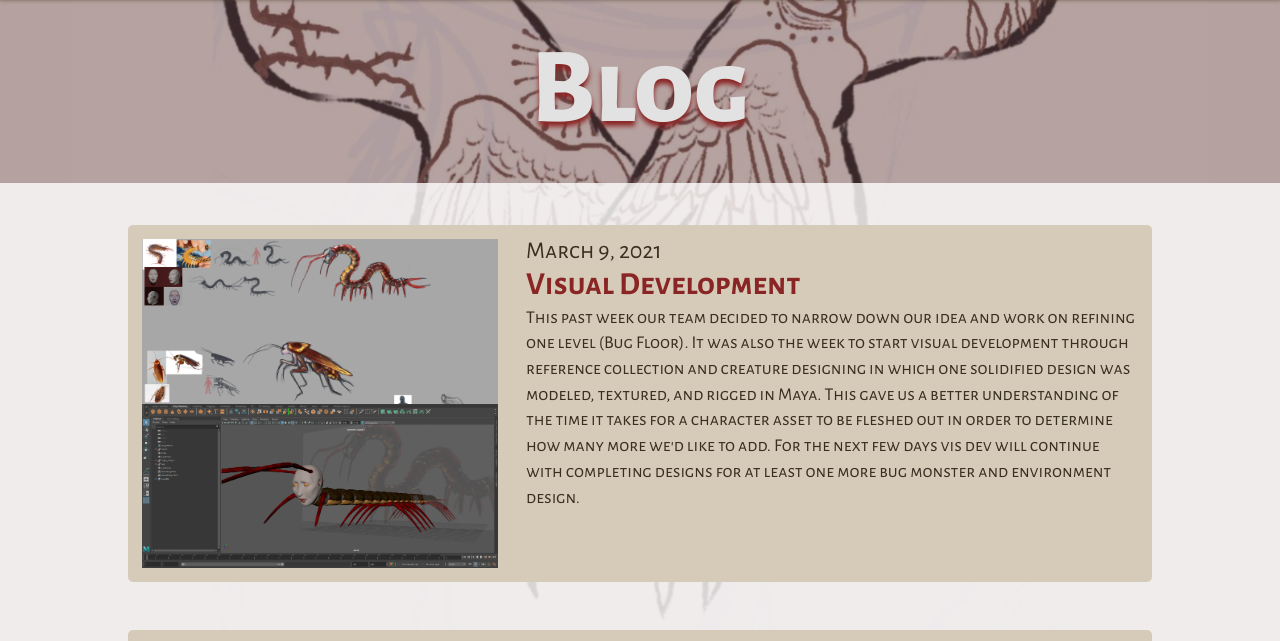
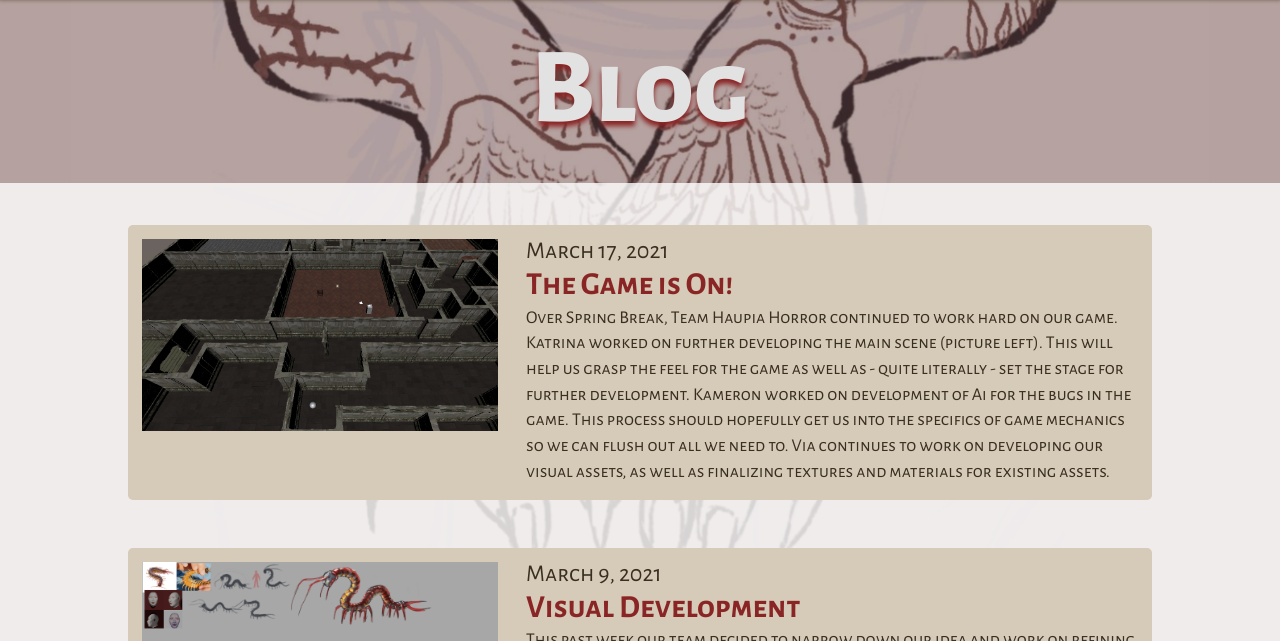
Before and after one commit to HaupiaHorror/haupiahorror.github.io, a plain HTML site: page blog.html in a window 1280 px wide. Shown: the part 119-760 px from the top of the page. Drawn offline with nearby package versions, Linux system fonts and the light colour scheme; a web font is replaced by a local one.

Commit message:
blog post 3

```diff
--- a/blog.html
+++ b/blog.html
@@ -32,7 +32,33 @@
     </div>
     <div class="ui padded container" id="main-content">
         <div class="ui padded grid">
-
+	        <!--3rd entry-->
+	        <div class="ui fluid row">
+		        <div class="ui grid" id="blog-post">
+			        <div class="ui six wide column" id="blog-left">
+				        <!--switch out image file below-->
+				        <img src="images/mainSceneDev.png" class="ui fluid image" id="blog-pic">
+			        </div>
+			        <div class="ui ten wide column">
+				        <div class="row" id="blog-date">
+					        <!--Date-->
+					        March 17, 2021
+				        </div>
+				        <div class="row" id="blog-text">
+					        <!--Title-->
+					        <h3 id="blog-title">The Game is On!</h3>
+					        <!--Content-->
+					        Over Spring Break, Team Haupia Horror continued to work hard on our game. Katrina worked on further
+					        developing the main scene (picture left). This will help us grasp the feel for the game as well as
+					        - quite literally - set the stage for further development. Kameron worked on development of Ai for
+					        the bugs in the game. This process should hopefully get us into the specifics of game mechanics so
+					        we can flush out all we need to. Via continues to work on developing our visual assets, as well as
+					        finalizing textures and materials for existing assets.
+				        </div>
+			        </div>
+		        </div>
+	        </div>
+	        <!--end entry-->
 		        <!--2nd entry-->
 		        <div class="ui fluid row">
 			        <div class="ui grid" id="blog-post">
```
Also changed, not shown: images/mainSceneDev.png (added).
